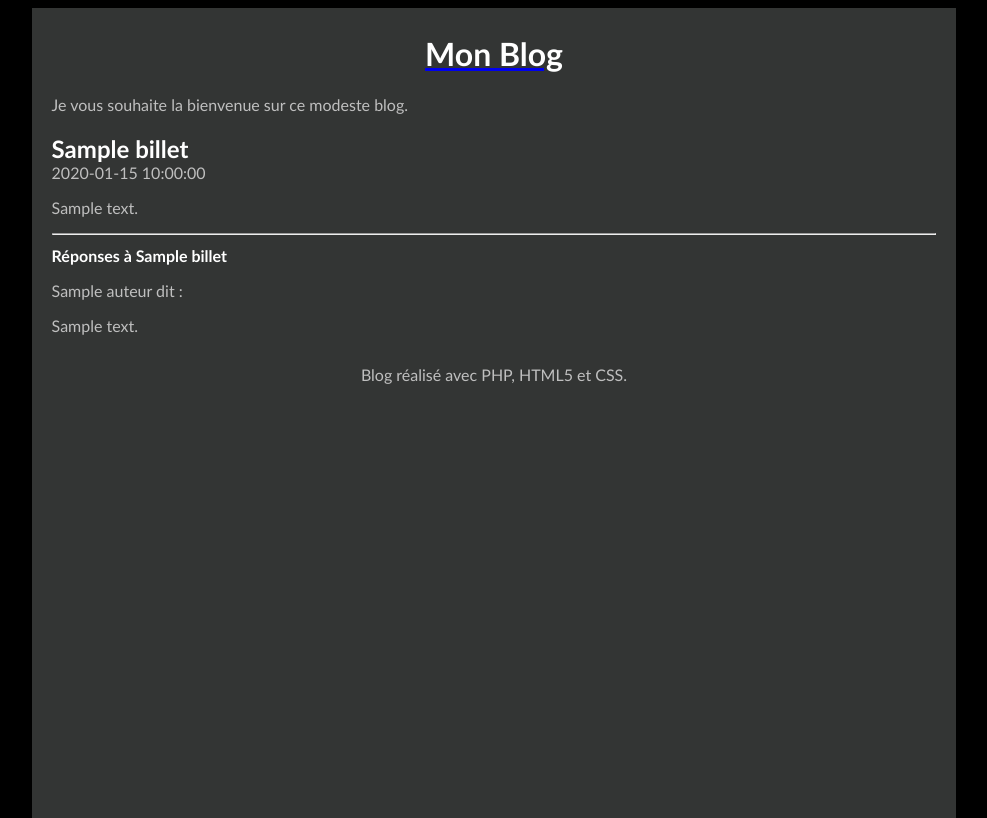
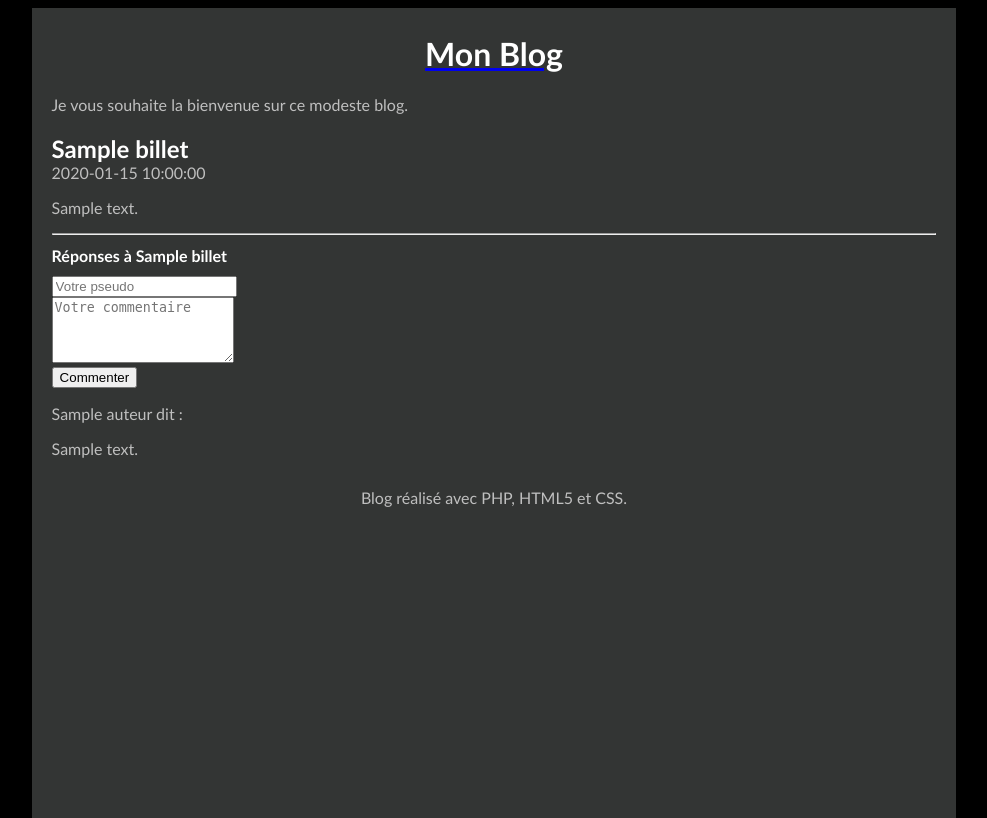
Before and after one commit to ManuMMM/monblog, a PHP site: template Vue/vueBillet.php in a window 1280 px wide. Shown: the whole page, without its empty margins (146-1133 px from the left). Run offline with PHP 8.4, Linux system fonts and the light colour scheme; the template is opened without the code that fills it: most values are stand-ins (such as "Sample title", 1, 10 or a date in 2020).

Commit message:
Commit Passage à une architecture MVC orientée objet (Vue Billet et Erreur)

```diff
--- a/Vue/vueBillet.php
+++ b/Vue/vueBillet.php
@@ -1,21 +1,25 @@
-<?php $titre = "Mon Blog - " . $billet['titre']; ?>
+<?php $this->titre = "Mon Blog - " . $billet['titre']; ?>
 
-<?php ob_start(); ?>
 <article>
-  <header>
-    <h1 class="titreBillet"><?= $billet['titre'] ?></h1>
-    <time><?= $billet['date'] ?></time>
-  </header>
-  <p><?= $billet['contenu'] ?></p>
+    <header>
+        <h1 class="titreBillet"><?= $billet['titre'] ?></h1>
+        <time><?= $billet['date'] ?></time>
+    </header>
+    <p><?= $billet['contenu'] ?></p>
 </article>
+
 <hr />
+
 <header>
   <h1 id="titreReponses">Réponses à <?= $billet['titre'] ?></h1>
 </header>
+<form method="post" action="index.php?action=commenter">
+    <input id="auteur" name="auteur" type="text" placeholder="Votre pseudo" required /><br />
+    <textarea id="txtCommentaire" name="contenu" rows="4" placeholder="Votre commentaire" required></textarea><br />
+    <input type="hidden" name="id" value="<?= $billet['id'] ?>" />
+    <input type="submit" value="Commenter" />
+</form>
 <?php foreach ($commentaires as $commentaire): ?>
   <p><?= $commentaire['auteur'] ?> dit :</p>
   <p><?= $commentaire['contenu'] ?></p>
 <?php endforeach; ?>
-<?php $contenu = ob_get_clean(); ?>
-
-<?php require 'gabarit.php'; ?>
--- a/Vue/vueErreur.php
+++ b/Vue/vueErreur.php
@@ -1,7 +1,3 @@
-<?php $titre = 'Mon Blog'; ?>
+<?php $this->titre = 'Mon Blog'; ?>
 
-<?php ob_start() ?>
 <p>Une erreur est survenue : <?= $msgErreur ?></p>
-<?php $contenu = ob_get_clean(); ?>
-
-<?php require 'gabarit.php'; ?>
```
